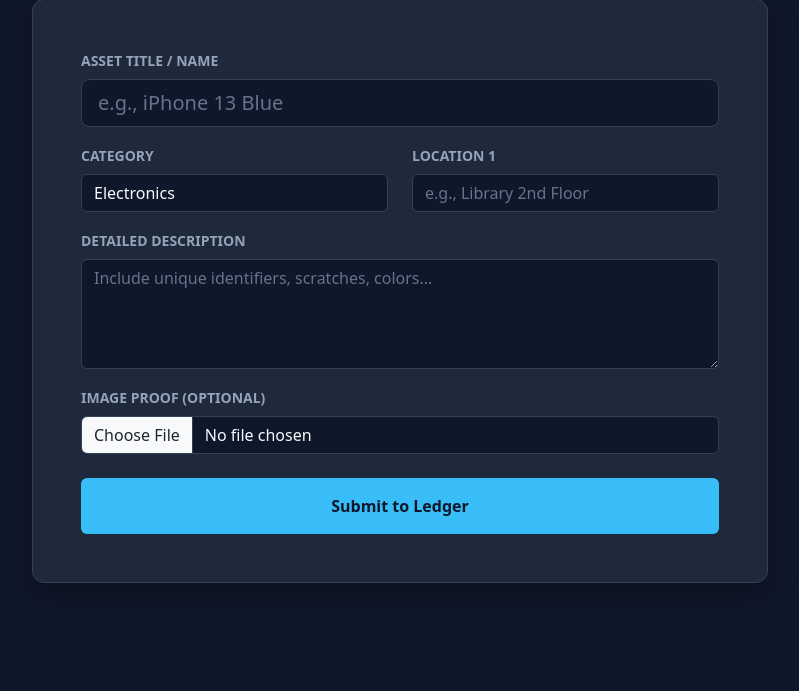
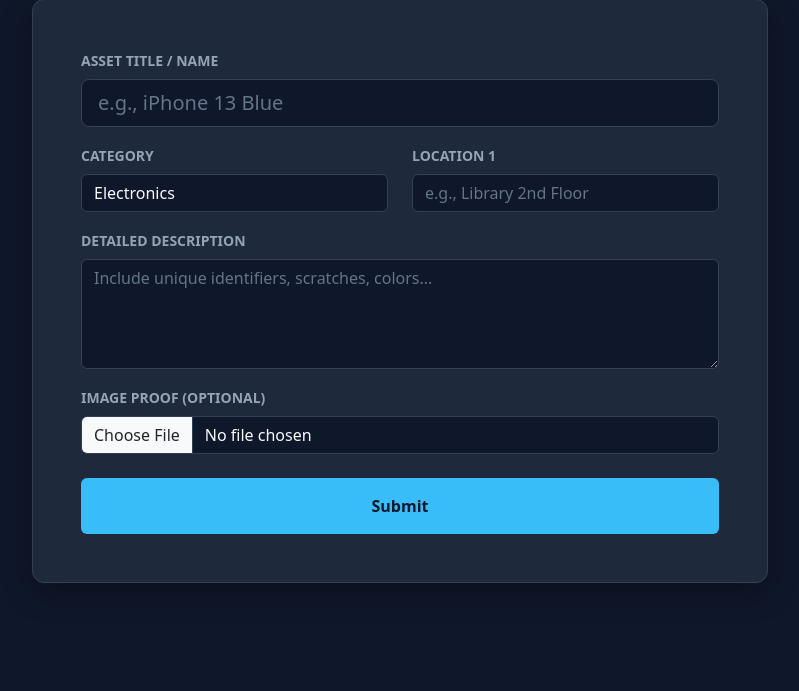
Before and after one commit to Abhi1517621/Find_the_lost, a Django app: page /report/1/ in a window 1280 px wide. Shown: the part 109-800 px from the top of the page, without its empty margins (240-1039 px from the left). Run offline with Django 5.2, Linux system fonts and the light colour scheme; the visitor is signed in with stand-in values (Sample User, id 1).

Commit message:
Updated the report template

```diff
--- a/portal/templates/report.html
+++ b/portal/templates/report.html
@@ -70,7 +70,7 @@
                             <input type="file" name="image" class="form-control" accept="image/*">
                         </div>
 
-                        <button type="submit" class="btn btn-submit w-100 py-3">Submit to Ledger</button>
+                        <button type="submit" class="btn btn-submit w-100 py-3">Submit</button>
                     </form>
                 </div>
             </div>
```
